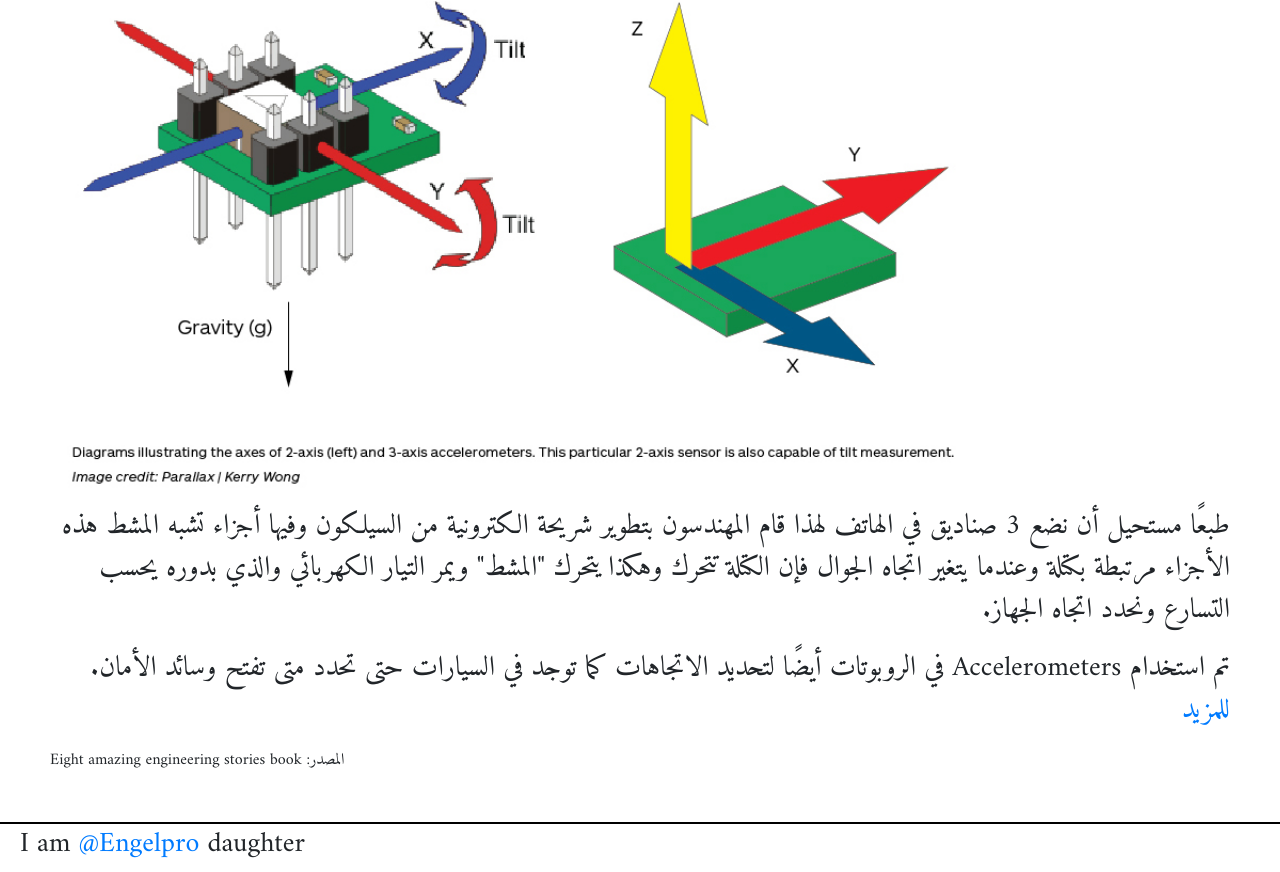
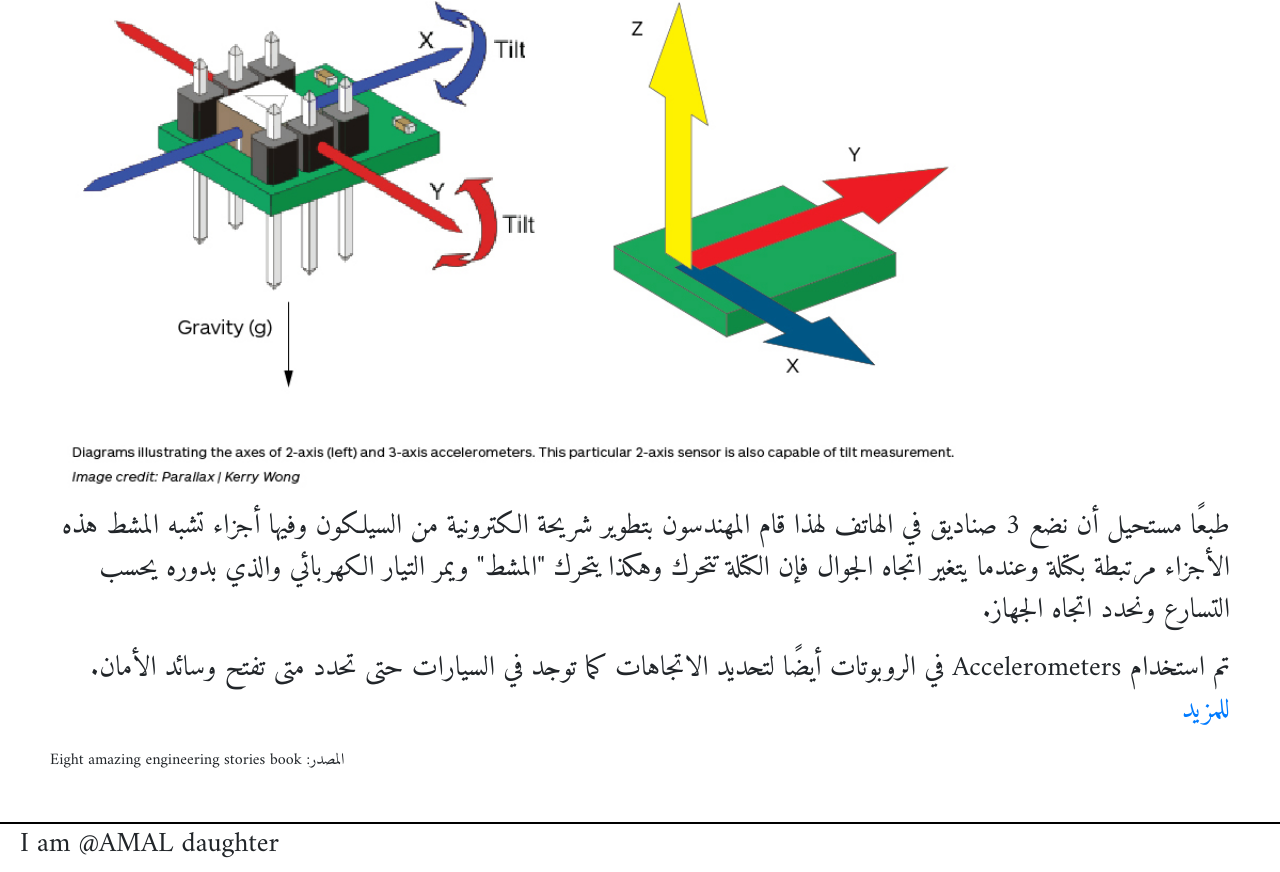
Before and after one commit to Amal-Fahad-Altowarqi/engel-journal, a plain HTML site: page accelerometer.html in a window 1280 px wide. Shown: the part 672-1544 px from the top of the page. Drawn offline with nearby package versions, Linux system fonts and the light colour scheme.

Commit message:
Update accelerometer.html

```diff
--- a/accelerometer.html
+++ b/accelerometer.html
@@ -70,7 +70,7 @@
         </section>
 
         <section id="footer">
-         <p> I am <a href="https://twitter.com/Engelpro001" target="-blank"> @Engelpro</a> daughter</p>
+          <p>I am  @AMAL daughter</p>
         </section>
     </body>
 </html>
```
